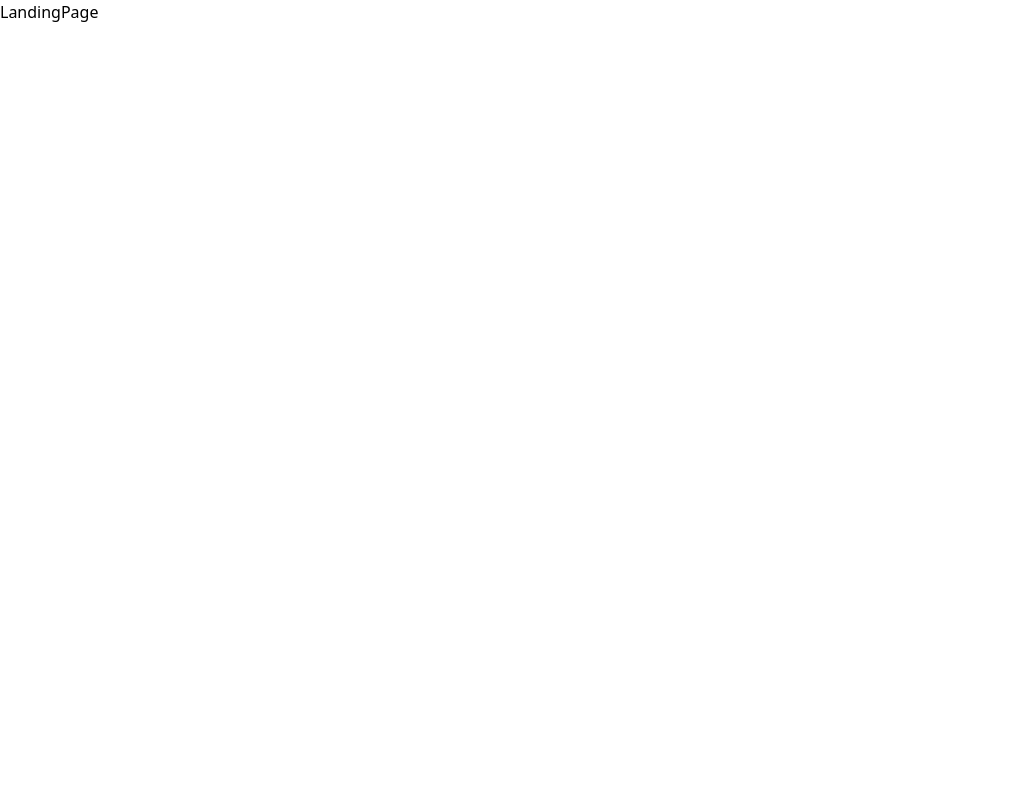
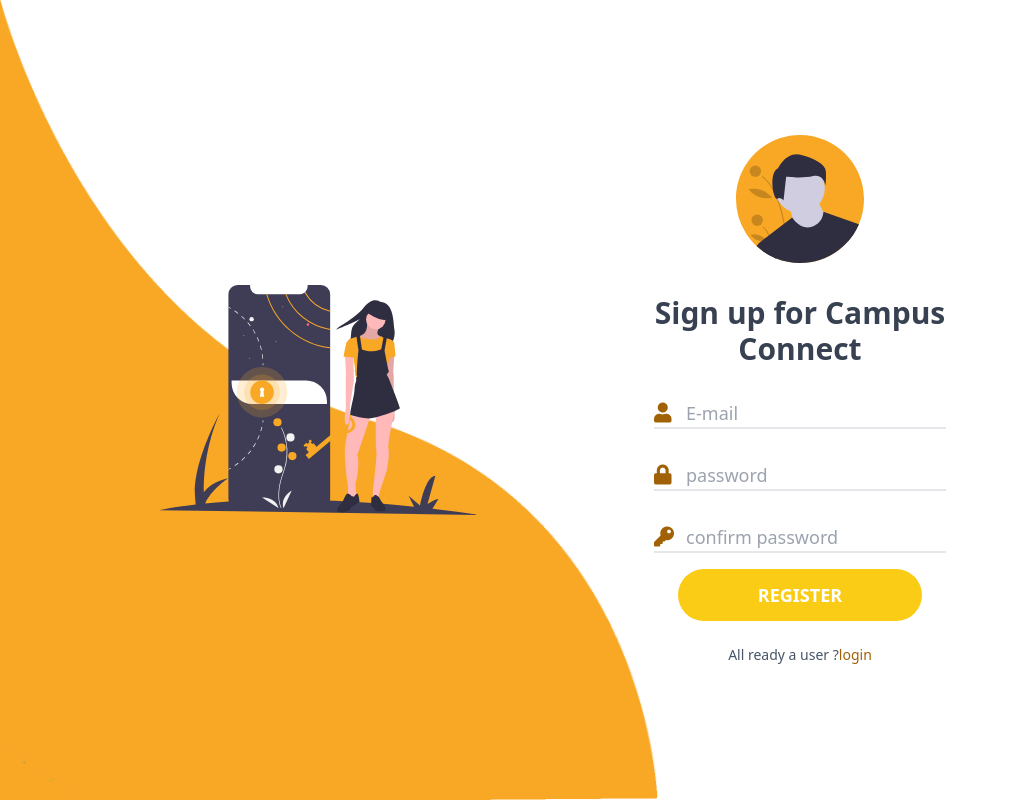
Before and after one commit to AmaanRS/BroCode_CampusConnect, a React (Vite) app in the folder src/frontend/CampusConnect/: page / in a window 1280 px wide. Shown: the whole page, without its empty margins (0-1009 px from the left). Built offline with nearby package versions, Linux system fonts and the light colour scheme.

Commit message:
auth improved

```diff
--- a/src/frontend/CampusConnect/src/pages/LandingPage.jsx
+++ /dev/null
@@ -1,5 +0,0 @@
-function LandingPage() {
-  return <div>LandingPage</div>;
-}
-
-export default LandingPage;
--- a/src/frontend/CampusConnect/src/pages/LoginPage.jsx
+++ b/src/frontend/CampusConnect/src/pages/LoginPage.jsx
@@ -66,7 +66,7 @@ function LoginPage() {
           <br />
           <p className="text-sm text-slate-600">
             Dont have account ?
-            <Link className="text-yellow-700" to={"/signup"}>
+            <Link className="text-yellow-700" to={"/"}>
               SignUp
             </Link>
           </p>
--- a/src/frontend/CampusConnect/src/pages/SignupPage.jsx
+++ b/src/frontend/CampusConnect/src/pages/SignupPage.jsx
@@ -2,7 +2,7 @@ import { Link } from "react-router-dom";
 import avatarsvg from "../assets/Signinpage/avatar.svg";
 import unlocksvg from "../assets/Signinpage/unlock.svg";
 import wavepng from "../assets/Signinpage/wave.png";
-import { motion } from "framer-motion";
+import { motion, spring } from "framer-motion";
 
 function SignupPage() {
   return (
@@ -10,7 +10,7 @@ function SignupPage() {
       <motion.img
         initial={{ x: -100, opacity: 0.5 }}
         animate={{ x: 0, opacity: 1 }}
-        transition={{ duration: 0.5 }}
+        transition={{ duration: 0.5, type: spring }}
         src={wavepng}
         className="fixed hidden lg:block inset-0 h-full"
         style={{ zIndex: -1 }}
@@ -26,7 +26,7 @@ function SignupPage() {
         <motion.form
           animate={{ y: 0, opacity: 1, scale: 1 }}
           initial={{ y: -50, opacity: 0, scale: 0.5 }}
-          transition={{ duration: 0.5 }}
+          transition={{ duration: 0.5, type: spring }}
           className="flex flex-col justify-center items-center w-1/2"
         >
           <img src={avatarsvg} className="w-32" />
```
Also changed, not shown: src/frontend/CampusConnect/src/App.jsx (+2 -6 lines).
